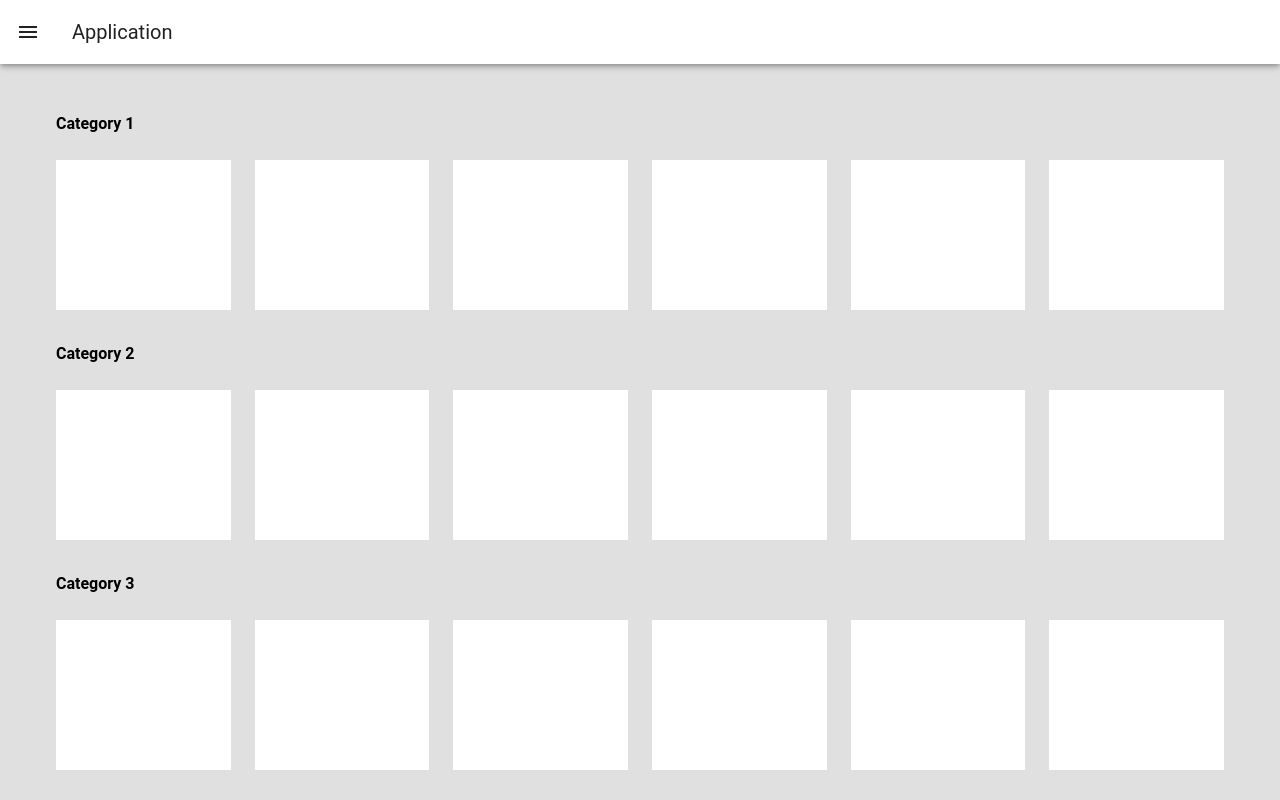
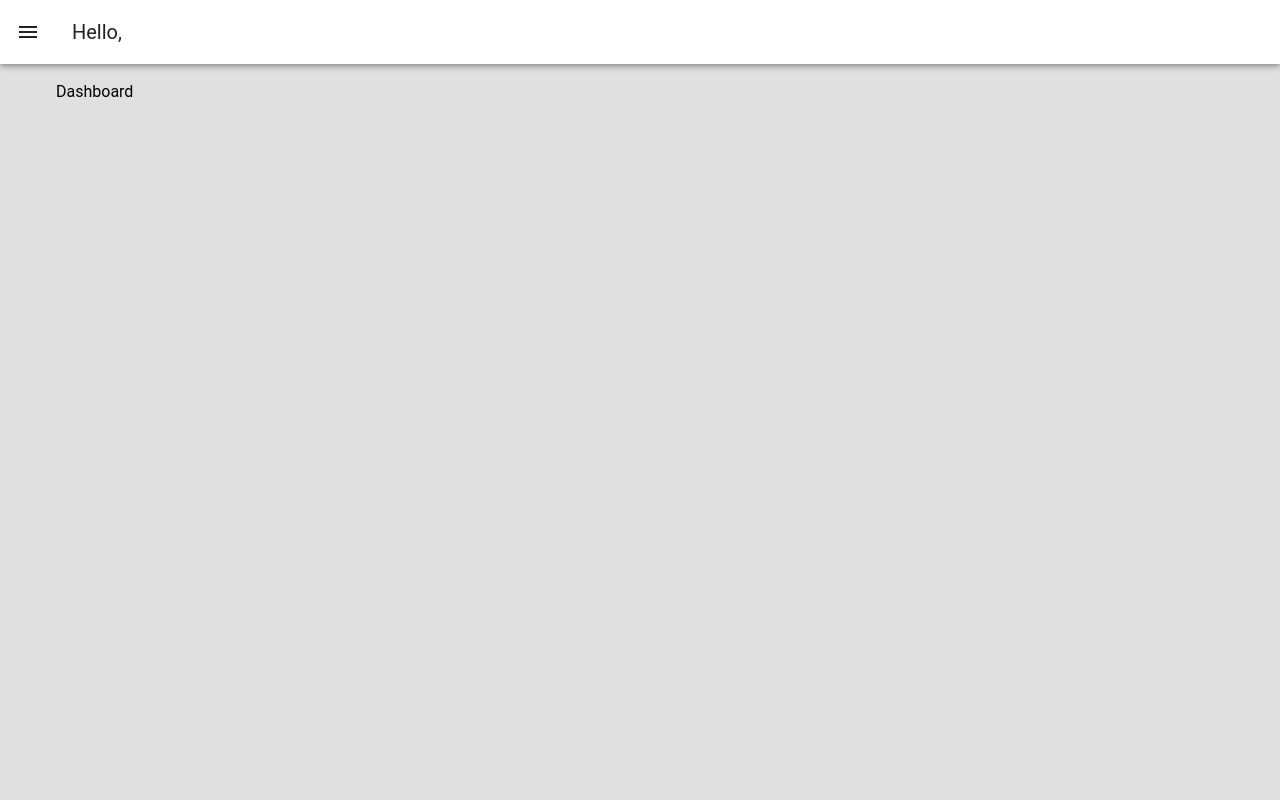
Before and after one commit to tanloc10203/Website_news, a Vue app: page /manager/dashboard in a window 1280 px wide. Shown: the top 800 px of the page. Built offline with nearby package versions, Linux system fonts and the light colour scheme.

Commit message:
chức năng đăng nhập

```diff
--- a/src/components/FormLogin.vue
+++ b/src/components/FormLogin.vue
@@ -1,17 +1,20 @@
 <script setup>
 import { ref } from "vue";
 import authApi from "../api/authApi";
+import { useStore } from "vuex";
+import { useRouter } from "vue-router";
 
 const email = ref("");
 const password = ref("");
 const errorMessage = ref("");
 const loading = ref(false);
-
 const emailRules = [(v) => /.+@.+\..+/.test(v) || "E-mail không hợp lệ"];
 
-async function handleSubmit() {
-  console.log({ email: email.value, password: password.value });
+const store = useStore();
+const router = useRouter();
 
+function handleSubmit() {
+  return new Promise(async (resolve, reject) => {
     const data = {
       email: email.value,
       password: password.value,
@@ -19,7 +22,13 @@ async function handleSubmit() {
 
     try {
       const response = await authApi.signIn(data);
-    console.log("check response login:::", response);
+      if (response.elements) {
+        // * Lưu accessToken vào store
+        store.dispatch("auth/saveAccessToken", response.elements.accessToken);
+
+        // * Chuyển hướng tới trang dashboard
+        router.push("/manager/dashboard");
+      }
     } catch (error) {
       if (
         error &&
@@ -28,8 +37,9 @@ async function handleSubmit() {
         error.response.data.errors
       )
         errorMessage.value = error.response.data.errors.message;
-    throw new Error(error.message);
+      reject(error);
     }
+  });
 }
 </script>
 
--- a/src/layouts/ManagerLayout.vue
+++ b/src/layouts/ManagerLayout.vue
@@ -1,10 +1,61 @@
+<script setup>
+import { ref, computed } from "vue";
+import { useStore } from "vuex";
+import authApi from "../api/authApi";
+
+const drawer = ref(null);
+const links = ref([
+  ["mdi-inbox-arrow-down", "Dashboard", "/manager/dashboard"],
+  ["mdi-send", "Category", "/manager/category"],
+]);
+const store = useStore();
+const user = computed(() =>
+  Object.keys(store.state.auth.user).length === 0 ? null : store.state.auth.user
+);
+
+const getCurrentUserLogin = async () => {
+  try {
+    if (store.state.auth.accessToken) {
+      const response = await authApi.getCurrentUser(
+        store.state.auth.accessToken
+      );
+      if (response.elements) {
+        store.dispatch("auth/saveUser", response.elements);
+      }
+    }
+  } catch (error) {
+    console.log("error getCurrentUserLogin:::", error);
+    throw new Error(error.message);
+  }
+};
+
+getCurrentUserLogin();
+</script>
+
 <template>
-  <div>
-    <nav>
-      <router-link to="/manager/category">Category</router-link> |
-      <router-link to="/manager/dashboard">Dashboard</router-link>
-    </nav>
+  <v-app id="inspire">
+    <v-app-bar>
+      <v-app-bar-nav-icon @click="drawer = !drawer"></v-app-bar-nav-icon>
 
-    <slot />
-  </div>
+      <v-toolbar-title>Hello, {{ user && user.email }}</v-toolbar-title>
+    </v-app-bar>
+
+    <v-navigation-drawer v-model="drawer" temporary>
+      <v-list-item v-for="[icon, text, to] in links" :key="icon" link>
+        <template v-slot:prepend>
+          <v-icon>{{ icon }}</v-icon>
+        </template>
+
+        <router-link :to="to" class="d-block">
+          <v-list-item-title> {{ text }} </v-list-item-title>
+        </router-link>
+      </v-list-item>
+    </v-navigation-drawer>
+
+    <v-main class="bg-grey-lighten-2">
+      <v-container>
+        <slot />
+      </v-container>
+    </v-main>
+  </v-app>
 </template>
--- a/src/pages/manager/Dashboard.vue
+++ b/src/pages/manager/Dashboard.vue
@@ -1,35 +1,3 @@
 <template>
-  <v-app id="inspire">
-    <v-app-bar>
-      <v-app-bar-nav-icon @click="drawer = !drawer"></v-app-bar-nav-icon>
-
-      <v-toolbar-title>Application</v-toolbar-title>
-    </v-app-bar>
-
-    <v-navigation-drawer v-model="drawer" temporary>
-      <!--  -->
-    </v-navigation-drawer>
-
-    <v-main class="bg-grey-lighten-2">
-      <v-container>
-        <v-row>
-          <template v-for="n in 4" :key="n">
-            <v-col class="mt-2" cols="12">
-              <strong>Category {{ n }}</strong>
-            </v-col>
-
-            <v-col v-for="j in 6" :key="`${n}${j}`" cols="6" md="2">
-              <v-sheet height="150"></v-sheet>
-            </v-col>
-          </template>
-        </v-row>
-      </v-container>
-    </v-main>
-  </v-app>
+  <div>Dashboard</div>
 </template>
-
-<script>
-export default {
-  data: () => ({ drawer: null }),
-};
-</script>
--- a/src/store/index.js
+++ b/src/store/index.js
@@ -1,14 +1,9 @@
-import { createStore } from 'vuex'
+import { createStore } from "vuex";
+import auth from "./modules/auth";
 
 export default createStore({
-  state: {
+  modules: {
+    auth,
   },
-  getters: {
-  },
-  mutations: {
-  },
-  actions: {
-  },
-  modules: {
-  }
-})
+  devtools: process.env.NODE_ENV !== "production",
+});
--- a/src/store/modules/auth.js
+++ b/src/store/modules/auth.js
@@ -1,24 +1,37 @@
-const state = {
-  accessToken: localStorage.setItem("accessToken") || "",
+const state = () => ({
+  accessToken: localStorage.getItem("accessToken") || "",
+  user: {},
+});
+
+const mutations = {
+  setAccessToken: (state, accessToken) => {
+    state.accessToken = accessToken;
+  },
+  setUser: (state, user) => {
+    state.user = user;
+  },
 };
 
-const mutations = {
+const actions = {
   saveAccessToken: ({ commit }, accessToken) => {
     localStorage.setItem("accessToken", accessToken);
-    commit();
+    commit("setAccessToken", accessToken);
+  },
+
+  saveUser: ({ commit }, user) => {
+    commit("setUser", user);
+  },
+
+  remove: ({ commit }) => {
+    localStorage.removeItem("accessToken");
+    commit("setUser", {});
+    commit("setAccessToken", "");
   },
 };
-const actions = {
-  setAccessToken: ({ state }, accessToken) => {
-    state.accessToken = accessToken;
-  },
-};
-const getters = {};
 
 export default {
   namespaced: true,
   state,
   mutations,
   actions,
-  getters,
 };
```
Lines whose indentation alone changed are shown as unchanged.
